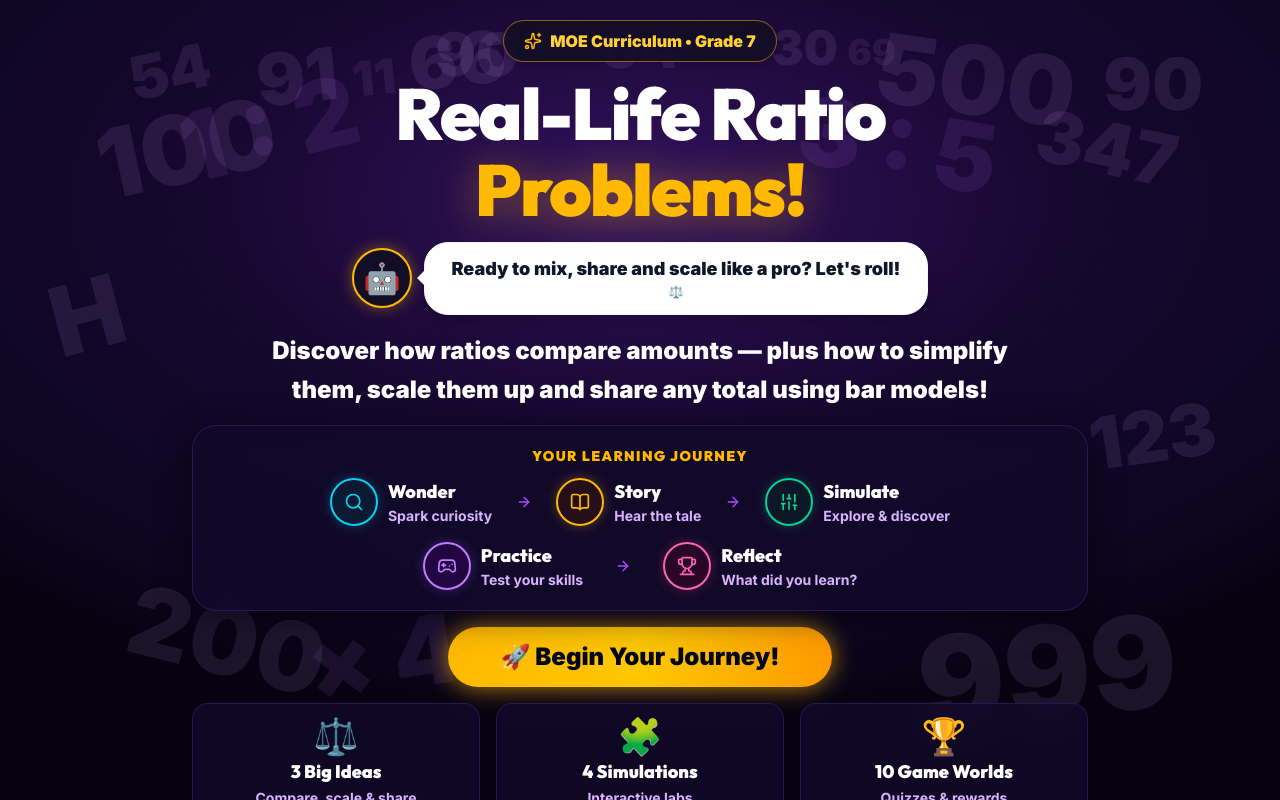
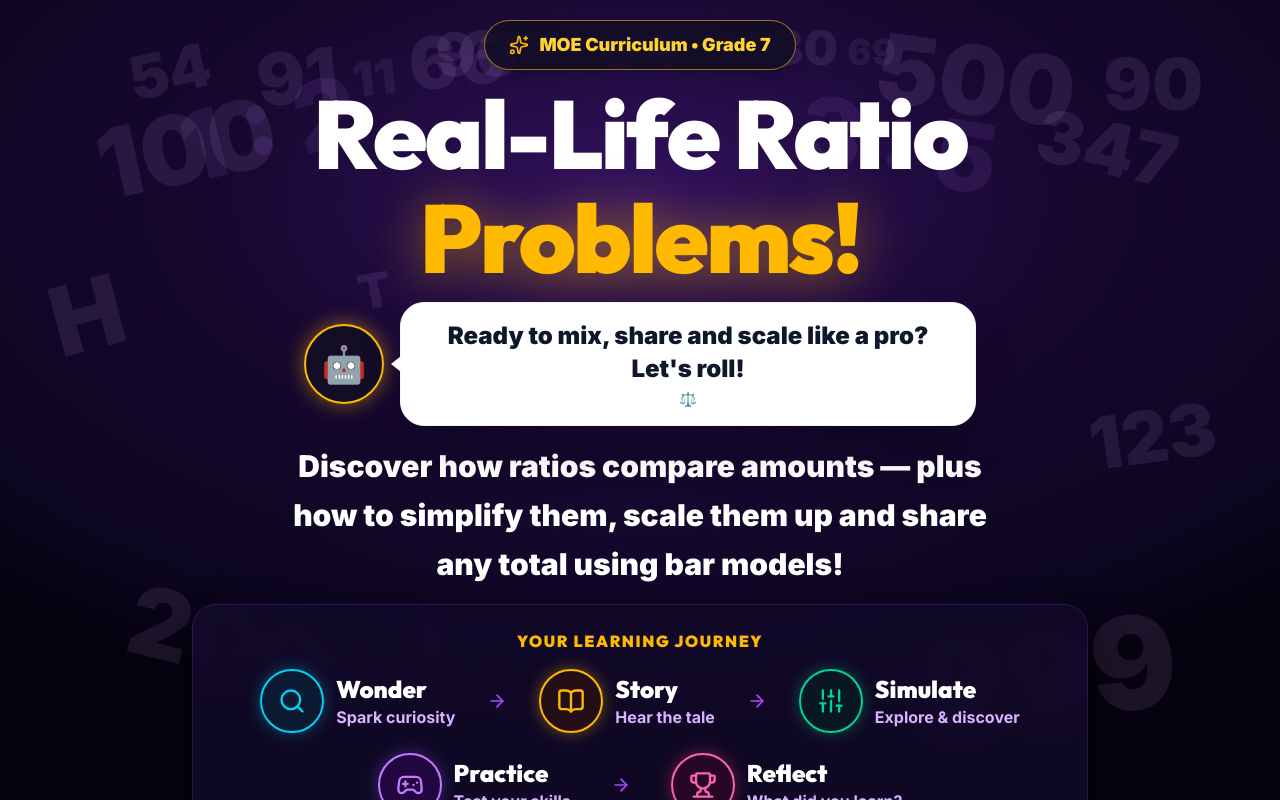
Before and after one commit to Anwesh0309/Real-Life-Ratio-Problems-for-Grade-7, a React (Vite) app: page / in a window 1280 px wide. Built offline with nearby package versions, Linux system fonts and the light colour scheme; no server answers.

Commit message:
Enlarge font sizes, illustrations and buttons across all phases for high visibility

```diff
--- a/src/stages/HomeScreen.jsx
+++ b/src/stages/HomeScreen.jsx
@@ -74,135 +74,135 @@ export const HomeScreen = () => {
       <div className="relative z-10 flex flex-col items-center text-center max-w-4xl w-full my-auto space-y-3.5 md:space-y-4">
 
         {/* 1. MOE Curriculum Badge */}
-        <div className="inline-flex items-center gap-2 px-5 py-2 rounded-full bg-[#130E26]/90 border border-amber-400/50 text-amber-300 font-black text-xs md:text-sm lg:text-base shadow-md">
-          <Sparkles className="w-4.5 h-4.5 text-amber-400" />
+        <div className="inline-flex items-center gap-2.5 px-6 py-2.5 rounded-full bg-[#130E26]/90 border border-amber-400/60 text-amber-300 font-black text-sm md:text-base lg:text-lg shadow-lg">
+          <Sparkles className="w-5 h-5 text-amber-400" />
           <span>MOE Curriculum • Grade 7</span>
         </div>
 
         {/* 2. Large Two-Tone Title */}
         <div className="flex flex-col items-center leading-none">
-          <h1 className="text-5xl md:text-6xl lg:text-7xl font-black tracking-tight text-white font-display">
+          <h1 className="text-6xl md:text-7xl lg:text-8xl font-black tracking-tight text-white font-display">
             Real-Life Ratio
           </h1>
-          <h1 className="text-5xl md:text-6xl lg:text-7xl font-black tracking-tight text-amber-400 font-display mt-1 drop-shadow-[0_4px_20px_rgba(255,184,0,0.4)]">
+          <h1 className="text-6xl md:text-7xl lg:text-8xl font-black tracking-tight text-amber-400 font-display mt-2 drop-shadow-[0_4px_25px_rgba(255,184,0,0.5)]">
             Problems!
           </h1>
         </div>
 
         {/* 3. Mascot Speech Bubble */}
-        <div className="flex items-center gap-3 max-w-xl w-full justify-center">
+        <div className="flex items-center gap-4 max-w-2xl w-full justify-center">
           {/* Avatar Icon */}
           <button
             onClick={handleMascotSpeak}
-            className="w-13 h-13 md:w-15 md:h-15 rounded-full bg-[#130E26] border-2 border-amber-400 flex items-center justify-center text-2xl md:text-3xl shadow-[0_0_15px_rgba(255,184,0,0.4)] shrink-0 hover:scale-105 transition-transform"
+            className="w-16 h-16 md:w-20 md:h-20 rounded-full bg-[#130E26] border-2 border-amber-400 flex items-center justify-center text-3xl md:text-4xl shadow-[0_0_20px_rgba(255,184,0,0.5)] shrink-0 hover:scale-105 transition-transform cursor-pointer"
             title="Listen narration"
           >
             🤖
           </button>
 
           {/* White Speech Bubble */}
-          <div className="relative flex-1 bg-white text-slate-900 rounded-3xl px-6 py-3.5 shadow-xl border border-slate-100 flex flex-col items-center justify-center">
+          <div className="relative flex-1 bg-white text-slate-900 rounded-3xl px-7 py-4 shadow-2xl border border-slate-100 flex flex-col items-center justify-center">
             {/* Left pointer triangle */}
-            <div className="absolute -left-2 top-1/2 -translate-y-1/2 w-0 h-0 border-t-8 border-t-transparent border-r-8 border-r-white border-b-8 border-b-transparent" />
+            <div className="absolute -left-2.5 top-1/2 -translate-y-1/2 w-0 h-0 border-t-8 border-t-transparent border-r-10 border-r-white border-b-8 border-b-transparent" />
 
-            <p className="text-sm md:text-base lg:text-lg font-black text-slate-900 text-center leading-snug">
+            <p className="text-base md:text-xl lg:text-2xl font-black text-slate-900 text-center leading-snug">
               Ready to mix, share and scale like a pro? Let's roll!
             </p>
 
             {/* Tiny Icon at bottom center of bubble */}
-            <div className="text-xs text-slate-400 mt-0.5">⚖️</div>
+            <div className="text-sm text-slate-400 mt-1">⚖️</div>
           </div>
         </div>
 
         {/* 4. Sub-Description Paragraph */}
-        <p className="text-base md:text-xl lg:text-2xl font-black text-white max-w-3xl leading-relaxed px-2">
+        <p className="text-lg md:text-2xl lg:text-3xl font-black text-white max-w-3xl leading-relaxed px-2">
           Discover how ratios compare amounts — plus how to simplify them, scale them up and share any total using bar models!
         </p>
 
         {/* 5. "YOUR LEARNING JOURNEY" Card */}
-        <div className="w-full bg-[#120A2A]/85 border border-[#301A60]/80 rounded-3xl p-4 md:p-5 shadow-[0_8px_32px_rgba(0,0,0,0.5)] space-y-3 backdrop-blur-md">
-          <h2 className="text-xs md:text-sm font-black uppercase tracking-widest text-amber-400 text-center">
+        <div className="w-full bg-[#120A2A]/85 border border-[#301A60]/80 rounded-3xl p-5 md:p-6 shadow-[0_8px_32px_rgba(0,0,0,0.5)] space-y-4 backdrop-blur-md">
+          <h2 className="text-sm md:text-base font-black uppercase tracking-widest text-amber-400 text-center">
             YOUR LEARNING JOURNEY
           </h2>
 
           {/* Top Row: 3 Steps (Wonder, Story, Simulate) */}
-          <div className="flex items-center justify-center gap-3 md:gap-6">
+          <div className="flex items-center justify-center gap-4 md:gap-8">
             {/* Step 1: Wonder */}
             <button
               onClick={() => setStage('wonder')}
-              className="flex items-center gap-2.5 group cursor-pointer"
+              className="flex items-center gap-3 group cursor-pointer"
             >
-              <div className="w-12 h-12 rounded-full border-2 border-cyan-400 bg-cyan-950/40 text-cyan-400 flex items-center justify-center shrink-0 group-hover:scale-110 transition-transform shadow-[0_0_12px_rgba(6,182,212,0.3)]">
-                <Search className="w-5 h-5" />
+              <div className="w-14 h-14 md:w-16 md:h-16 rounded-full border-2 border-cyan-400 bg-cyan-950/40 text-cyan-400 flex items-center justify-center shrink-0 group-hover:scale-110 transition-transform shadow-[0_0_15px_rgba(6,182,212,0.4)]">
+                <Search className="w-7 h-7" />
               </div>
               <div className="text-left">
-                <h3 className="text-sm md:text-base lg:text-lg font-black text-white group-hover:text-amber-400 transition-colors">Wonder</h3>
-                <p className="text-xs md:text-sm text-purple-300 font-bold">Spark curiosity</p>
+                <h3 className="text-base md:text-xl lg:text-2xl font-black text-white group-hover:text-amber-400 transition-colors">Wonder</h3>
+                <p className="text-sm md:text-base text-purple-300 font-bold">Spark curiosity</p>
               </div>
             </button>
 
-            <ArrowRight className="w-4 h-4 text-purple-500 shrink-0" />
+            <ArrowRight className="w-5 h-5 text-purple-500 shrink-0" />
 
             {/* Step 2: Story */}
             <button
               onClick={() => setStage('story')}
-              className="flex items-center gap-2.5 group cursor-pointer"
+              className="flex items-center gap-3 group cursor-pointer"
             >
-              <div className="w-12 h-12 rounded-full border-2 border-amber-400 bg-amber-950/40 text-amber-400 flex items-center justify-center shrink-0 group-hover:scale-110 transition-transform shadow-[0_0_12px_rgba(255,184,0,0.3)]">
-                <BookOpen className="w-5 h-5" />
+              <div className="w-14 h-14 md:w-16 md:h-16 rounded-full border-2 border-amber-400 bg-amber-950/40 text-amber-400 flex items-center justify-center shrink-0 group-hover:scale-110 transition-transform shadow-[0_0_15px_rgba(255,184,0,0.4)]">
+                <BookOpen className="w-7 h-7" />
               </div>
               <div className="text-left">
-                <h3 className="text-sm md:text-base lg:text-lg font-black text-white group-hover:text-amber-400 transition-colors">Story</h3>
-                <p className="text-xs md:text-sm text-purple-300 font-bold">Hear the tale</p>
+                <h3 className="text-base md:text-xl lg:text-2xl font-black text-white group-hover:text-amber-400 transition-colors">Story</h3>
+                <p className="text-sm md:text-base text-purple-300 font-bold">Hear the tale</p>
               </div>
             </button>
 
-            <ArrowRight className="w-4 h-4 text-purple-500 shrink-0" />
+            <ArrowRight className="w-5 h-5 text-purple-500 shrink-0" />
 
             {/* Step 3: Simulate */}
             <button
               onClick={() => setStage('simulate')}
-              className="flex items-center gap-2.5 group cursor-pointer"
+              className="flex items-center gap-3 group cursor-pointer"
             >
-              <div className="w-12 h-12 rounded-full border-2 border-emerald-400 bg-emerald-950/40 text-emerald-400 flex items-center justify-center shrink-0 group-hover:scale-110 transition-transform shadow-[0_0_12px_rgba(16,185,129,0.3)]">
-                <Sliders className="w-5 h-5" />
+              <div className="w-14 h-14 md:w-16 md:h-16 rounded-full border-2 border-emerald-400 bg-emerald-950/40 text-emerald-400 flex items-center justify-center shrink-0 group-hover:scale-110 transition-transform shadow-[0_0_15px_rgba(16,185,129,0.4)]">
+                <Sliders className="w-7 h-7" />
               </div>
               <div className="text-left">
-                <h3 className="text-sm md:text-base lg:text-lg font-black text-white group-hover:text-amber-400 transition-colors">Simulate</h3>
-                <p className="text-xs md:text-sm text-purple-300 font-bold">Explore & discover</p>
+                <h3 className="text-base md:text-xl lg:text-2xl font-black text-white group-hover:text-amber-400 transition-colors">Simulate</h3>
+                <p className="text-sm md:text-base text-purple-300 font-bold">Explore & discover</p>
               </div>
             </button>
           </div>
 
           {/* Bottom Row: 2 Steps Centered (Practice, Reflect) */}
-          <div className="flex items-center justify-center gap-4 md:gap-8 pt-1">
+          <div className="flex items-center justify-center gap-6 md:gap-10 pt-1">
             {/* Step 4: Practice */}
             <button
               onClick={() => setStage('practice')}
-              className="flex items-center gap-2.5 group cursor-pointer"
+              className="flex items-center gap-3 group cursor-pointer"
             >
-              <div className="w-12 h-12 rounded-full border-2 border-purple-400 bg-purple-950/40 text-purple-400 flex items-center justify-center shrink-0 group-hover:scale-110 transition-transform shadow-[0_0_12px_rgba(139,92,246,0.3)]">
-                <Gamepad2 className="w-5 h-5" />
+              <div className="w-14 h-14 md:w-16 md:h-16 rounded-full border-2 border-purple-400 bg-purple-950/40 text-purple-400 flex items-center justify-center shrink-0 group-hover:scale-110 transition-transform shadow-[0_0_15px_rgba(139,92,246,0.4)]">
+                <Gamepad2 className="w-7 h-7" />
               </div>
               <div className="text-left">
-                <h3 className="text-sm md:text-base lg:text-lg font-black text-white group-hover:text-amber-400 transition-colors">Practice</h3>
-                <p className="text-xs md:text-sm text-purple-300 font-bold">Test your skills</p>
+                <h3 className="text-base md:text-xl lg:text-2xl font-black text-white group-hover:text-amber-400 transition-colors">Practice</h3>
+                <p className="text-sm md:text-base text-purple-300 font-bold">Test your skills</p>
               </div>
             </button>
 
-            <ArrowRight className="w-4 h-4 text-purple-500 shrink-0" />
+            <ArrowRight className="w-5 h-5 text-purple-500 shrink-0" />
 
             {/* Step 5: Reflect */}
             <button
               onClick={() => setStage('reflect')}
-              className="flex items-center gap-2.5 group cursor-pointer"
+              className="flex items-center gap-3 group cursor-pointer"
             >
-              <div className="w-12 h-12 rounded-full border-2 border-pink-400 bg-pink-950/40 text-pink-400 flex items-center justify-center shrink-0 group-hover:scale-110 transition-transform shadow-[0_0_12px_rgba(244,63,94,0.3)]">
-                <Trophy className="w-5 h-5" />
+              <div className="w-14 h-14 md:w-16 md:h-16 rounded-full border-2 border-pink-400 bg-pink-950/40 text-pink-400 flex items-center justify-center shrink-0 group-hover:scale-110 transition-transform shadow-[0_0_15px_rgba(244,63,94,0.4)]">
+                <Trophy className="w-7 h-7" />
               </div>
               <div className="text-left">
-                <h3 className="text-sm md:text-base lg:text-lg font-black text-white group-hover:text-amber-400 transition-colors">Reflect</h3>
-                <p className="text-xs md:text-sm text-purple-300 font-bold">What did you learn?</p>
+                <h3 className="text-base md:text-xl lg:text-2xl font-black text-white group-hover:text-amber-400 transition-colors">Reflect</h3>
+                <p className="text-sm md:text-base text-purple-300 font-bold">What did you learn?</p>
               </div>
             </button>
           </div>
@@ -211,32 +211,32 @@ export const HomeScreen = () => {
         {/* 6. Glowing Primary CTA Button */}
         <button
           onClick={() => setStage('wonder')}
-          className="w-full max-w-sm bg-gradient-to-r from-amber-400 via-yellow-400 to-amber-500 text-slate-950 font-black text-xl md:text-2xl py-3.5 rounded-full shadow-[0_0_25px_rgba(255,184,0,0.7)] hover:scale-105 transition-transform flex items-center justify-center gap-2 cursor-pointer"
+          className="w-full max-w-md bg-gradient-to-r from-amber-400 via-yellow-400 to-amber-500 text-slate-950 font-black text-2xl md:text-3xl py-4 md:py-5 px-8 rounded-full shadow-[0_0_30px_rgba(255,184,0,0.8)] hover:scale-105 transition-transform flex items-center justify-center gap-3 cursor-pointer"
         >
           <span>🚀 Begin Your Journey!</span>
         </button>
 
         {/* 7. Bottom 3 Stat Cards */}
-        <div className="grid grid-cols-3 gap-3 md:gap-4 w-full">
+        <div className="grid grid-cols-3 gap-4 md:gap-5 w-full">
           {/* Card 1 */}
-          <div className="bg-[#120A2A]/85 border border-[#301A60]/80 rounded-2xl p-3 flex flex-col items-center justify-center text-center space-y-0.5 backdrop-blur-md">
-            <span className="text-3xl md:text-4xl">⚖️</span>
-            <h4 className="text-sm md:text-base lg:text-lg font-black text-white">3 Big Ideas</h4>
-            <p className="text-xs md:text-sm text-purple-300 font-bold">Compare, scale & share</p>
+          <div className="bg-[#120A2A]/85 border border-[#301A60]/80 rounded-2xl p-4 flex flex-col items-center justify-center text-center space-y-1 backdrop-blur-md">
+            <span className="text-4xl md:text-5xl">⚖️</span>
+            <h4 className="text-base md:text-xl lg:text-2xl font-black text-white">3 Big Ideas</h4>
+            <p className="text-sm md:text-base text-purple-300 font-bold">Compare, scale & share</p>
           </div>
 
           {/* Card 2 */}
-          <div className="bg-[#120A2A]/85 border border-[#301A60]/80 rounded-2xl p-3 flex flex-col items-center justify-center text-center space-y-0.5 backdrop-blur-md">
-            <span className="text-3xl md:text-4xl">🧩</span>
-            <h4 className="text-sm md:text-base lg:text-lg font-black text-white">4 Simulations</h4>
-            <p className="text-xs md:text-sm text-purple-300 font-bold">Interactive labs</p>
+          <div className="bg-[#120A2A]/85 border border-[#301A60]/80 rounded-2xl p-4 flex flex-col items-center justify-center text-center space-y-1 backdrop-blur-md">
+            <span className="text-4xl md:text-5xl">🧩</span>
+            <h4 className="text-base md:text-xl lg:text-2xl font-black text-white">4 Simulations</h4>
+            <p className="text-sm md:text-base text-purple-300 font-bold">Interactive labs</p>
           </div>
 
           {/* Card 3 */}
-          <div className="bg-[#120A2A]/85 border border-[#301A60]/80 rounded-2xl p-3 flex flex-col items-center justify-center text-center space-y-0.5 backdrop-blur-md">
-            <span className="text-3xl md:text-4xl">🏆</span>
-            <h4 className="text-sm md:text-base lg:text-lg font-black text-white">10 Game Worlds</h4>
-            <p className="text-xs md:text-sm text-purple-300 font-bold">Quizzes & rewards</p>
+          <div className="bg-[#120A2A]/85 border border-[#301A60]/80 rounded-2xl p-4 flex flex-col items-center justify-center text-center space-y-1 backdrop-blur-md">
+            <span className="text-4xl md:text-5xl">🏆</span>
+            <h4 className="text-base md:text-xl lg:text-2xl font-black text-white">10 Game Worlds</h4>
+            <p className="text-sm md:text-base text-purple-300 font-bold">Quizzes & rewards</p>
           </div>
         </div>
 
```
Also changed, not shown: src/stages/PracticeStage.jsx (+11 -11 lines), src/stages/StoryStage.jsx (+15 -15 lines).
